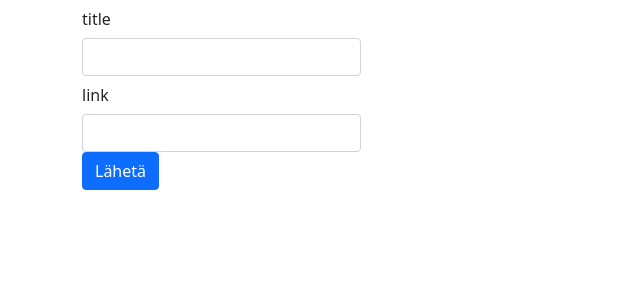
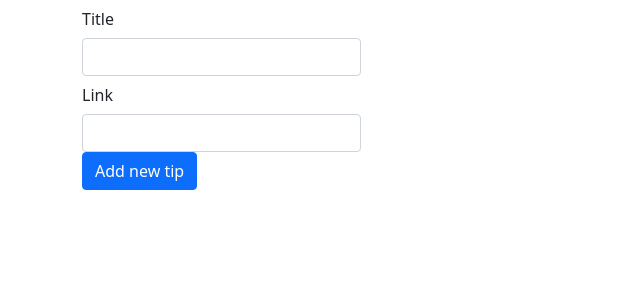
Before and after one commit to uradora/ohtu-miniprojekti-2021, a Flask app: page /form in a window 1280 px wide. Shown: the part 56-356 px from the top of the page, without its empty margins (0-640 px from the left). Run offline with Flask 2, Linux system fonts and the light colour scheme.

Commit message:
Change fin to eng, remove button

```diff
--- a/src/templates/form.html
+++ b/src/templates/form.html
@@ -12,18 +12,18 @@
 
     <div class="form-row">
         <div class="form-group col-md-3">
-            <label for="category" class="col-sm-2 col-form-label">title</label>
+            <label for="category" class="col-sm-2 col-form-label">Title</label>
             <input type="text" class="form-control" name="title" id="exampleInputEmail1">
         </div>
     </div>
 
     <div class="form-row">
         <div class="form-group col-md-3">
-            <label for="category" class="col-sm-2 col-form-label">link</label>
+            <label for="category" class="col-sm-2 col-form-label">Link</label>
             <input type="text" class="form-control" name="link" id="exampleInputEmail1">
         </div>
     </div>
 
-    <button type="submit" class="btn btn-primary">Lähetä</button>
+    <button type="submit" class="btn btn-primary">Add new tip</button>
 </form>
 {% endblock %}
--- a/src/templates/index.html
+++ b/src/templates/index.html
@@ -22,8 +22,4 @@
     </table>
 </div>
 
-    <a href="form">
-        <button class="btn btn-primary" type="button">Luo uusi vinkki</button>
-    </a>
-
 {% endblock %}
```
Lines whose indentation alone changed are shown as unchanged.
